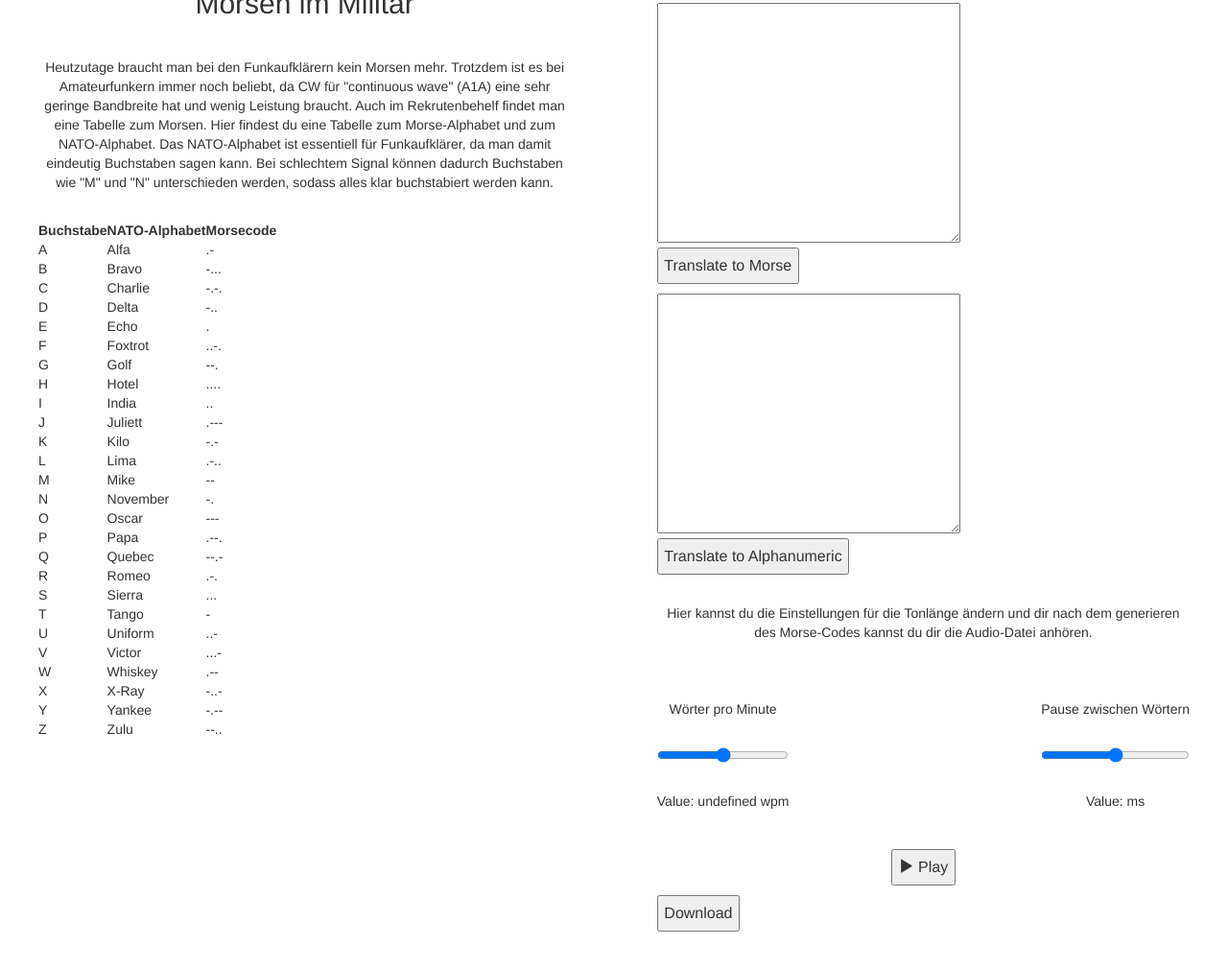
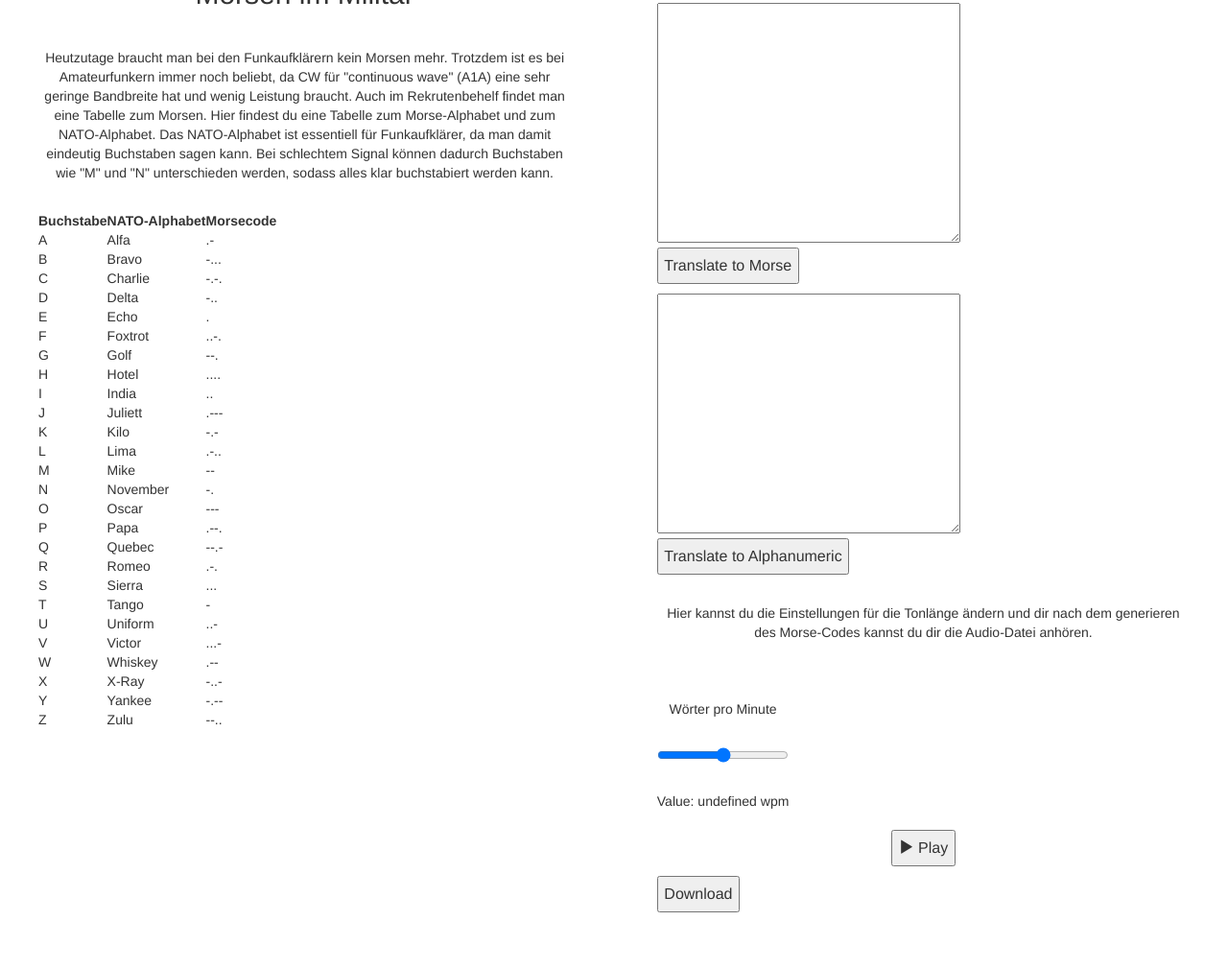
Before and after one commit to Serofer/MorseTranslator, a plain HTML site: page index.html in a window 1280 px wide. Shown: the part 403-1412 px from the top of the page at 96% size. Drawn offline with nearby package versions, Linux system fonts and the light colour scheme.

Commit message:
remove wordpause slider

```diff
--- a/index.html
+++ b/index.html
@@ -203,18 +203,18 @@
                 <div id="WordsPerMinute">
                     <p>Wörter pro Minute</p>
                     <br>
-                    <input type="range" min="1" max="230" class="slider" id="WPM">
+                    <input type="range" min="1" max="100" class="slider" id="WPM">
                     <br>
                     <p>Value: <span id="WPM_value"></span> wpm</p>
                 </div>
-                <div id="Word_Pause">
+                 <!--<div id="Word_Pause">
                     <p>Pause zwischen Wörtern</p>
                     <br>
-                    <input type="range" min="0" max="2000" class="slider" id="word">
+                   <input type="range" min="0" max="2000" class="slider" id="word">
                     <br>
                     <p>Value: <span id="word_value"></span> ms</p>
                     <br>
-                </div>
+                </div>-->
             </div>
             <div class="buttons">
                 <p id="play_pause">
--- a/script.js
+++ b/script.js
@@ -128,6 +128,8 @@ function AlphaToMorse() {
 }
 
 //everything for the AUDIO ----------------------------------------------------------------------------------------------------------------
+
+
 var index = 0;
 var unit = 0;
 var tone = unit;
@@ -138,6 +140,12 @@ var PlayPause = document.getElementById("play_pause");
 var PLAY = true;
 var current_situation = "loop";
 
+
+//mark the current position during audio
+
+function mark(){
+  sign_array[index];
+}
 
 //pause the audio
 function pause_audio() {
```
